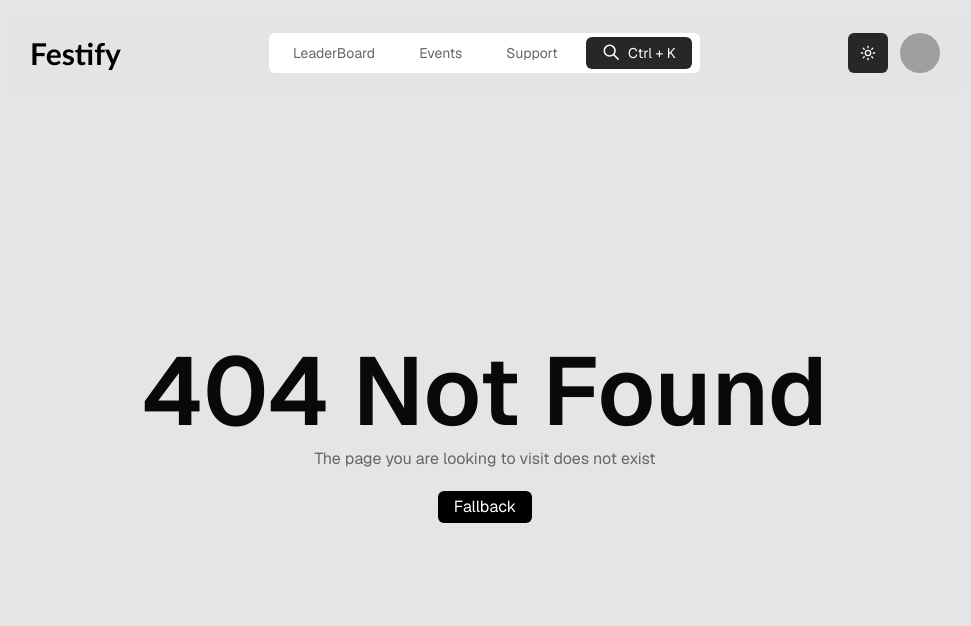
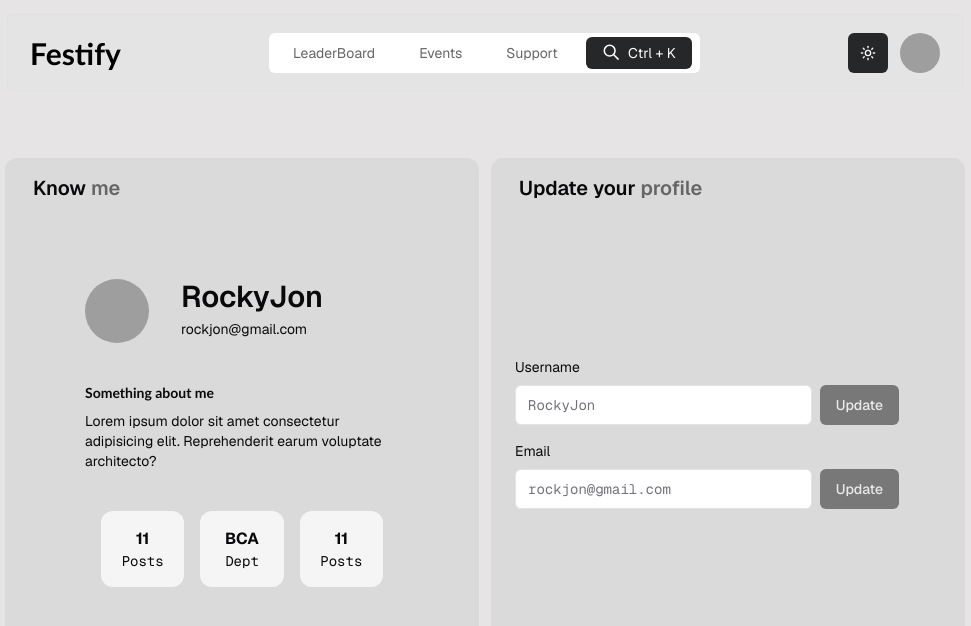
Before and after one commit to SwasthK/laughing-pancake, a Next.js app: page /profile/1 in a window 1280 px wide. Before the commit this address had no page. Shown: the top 626 px of the page, without its empty margins (155-1126 px from the left). Built offline with nearby package versions, Linux system fonts and the light colour scheme; grey boxes are pictures that could not be loaded.

Commit message:
Feat/profile username (#5)
* feat:add profile/username page & fix components

* feat:Add profile & contact page

```diff
--- /dev/null
+++ b/app/profile/[username]/page.tsx
@@ -0,0 +1,84 @@
+import { Avatar, AvatarFallback, AvatarImage } from "@/components/ui/avatar";
+import { Button } from "@/components/ui/button";
+import { Input } from "@/components/ui/input";
+export default function UserProfilePrivate() {
+  return (
+    <div className="lg:py-16 pb-10">
+      <div className="grid grid-cols-1 lg:grid-cols-2 gap-3 relative">
+        <div className="flex gap-10 flex-col lg:h-[calc(100vh-250px)] justify-center  bg-[#DADADA] rounded-xl px-8 py-20 lg:px-6 xl:p-20 ">
+          <p className="text-xl font-semibold absolute top-4 left-7">
+            Know <span className="text-[#666666]">me</span>
+          </p>
+          <div className="flex gap-8 lg:flex-row flex-col">
+            <Avatar className="cursor-pointer h-16 w-16">
+              <AvatarImage src="https://github.com/shadcn.png" alt="@shadcn" />
+              <AvatarFallback>CN</AvatarFallback>
+            </Avatar>
+            <div className="flex flex-col gap-1 overflow-hidden truncate">
+              <p className="text-3xl font-semibold">RockyJon</p>
+              <p className="text-sm">rockjon@gmail.com</p>
+            </div>
+          </div>
+          <div className="flex flex-col gap-2">
+            <p className="font-semibold font-trebuchet text-sm">
+              Something about me
+            </p>
+            <p className="text-sm font-pnpm run dev">
+              Lorem ipsum dolor sit amet consectetur adipisicing elit.
+              Reprehenderit earum voluptate architecto?
+            </p>
+          </div>
+          <div className="flex gap-4 px-4 justify-center items-center">
+            <div className="bg-[#F5F5F5] flex items-center justify-center flex-col w-24 p-4 rounded-xl cursor-pointer hover:bg-[#54ea54] transition-colors duration-200 ease-in">
+              <p className="font-bold">11</p>
+              <p className="font-mono text-sm">Posts</p>
+            </div>
+            <div className="bg-[#F5F5F5] flex items-center justify-center flex-col w-24 p-4 rounded-xl cursor-pointer hover:bg-[#54ea54] transition-colors duration-200 ease-in">
+              <p className="font-bold">BCA</p>
+              <p className="font-mono text-sm">Dept</p>
+            </div>
+            <div className="bg-[#F5F5F5] flex items-center justify-center flex-col w-24 p-4 rounded-xl cursor-pointer hover:bg-[#54ea54] transition-colors duration-200 ease-in">
+              <p className="font-bold">11</p>
+              <p className="font-mono text-sm">Posts</p>
+            </div>
+          </div>
+        </div>
+
+        <div className="flex relative gap-10 flex-col lg:h-[calc(100vh-250px)] justify-center  bg-[#DADADA] rounded-xl px-8 py-20 lg:px-6  md:p-20 ">
+          <p className="text-xl font-semibold absolute top-4 left-7">
+            Update your <span className="text-[#666666]">profile</span>
+          </p>
+          <div className="flex flex-col gap-4">
+            <div className="flex flex-col gap-2">
+              <p className="text-sm">Username</p>
+              <div className="flex flex-col xl:flex-row w-full max-w-sm items-start xl:items-center gap-2">
+                <Input
+                  type="text"
+                  placeholder="RockyJon"
+                  className="font-mono"
+                />
+                <Button disabled type="submit">
+                  Update
+                </Button>
+              </div>
+            </div>
+
+            <div className="flex flex-col gap-2">
+              <p className="text-sm">Email</p>
+              <div className="flex flex-col xl:flex-row w-full max-w-sm items-start xl:items-center gap-2">
+                <Input
+                  type="email"
+                  placeholder="rockjon@gmail.com"
+                  className="font-mono"
+                />
+                <Button disabled type="submit">
+                  Update
+                </Button>
+              </div>
+            </div>
+          </div>
+        </div>
+      </div>
+    </div>
+  );
+}
```
Also changed, not shown: app/profile/view/page.tsx (added).
